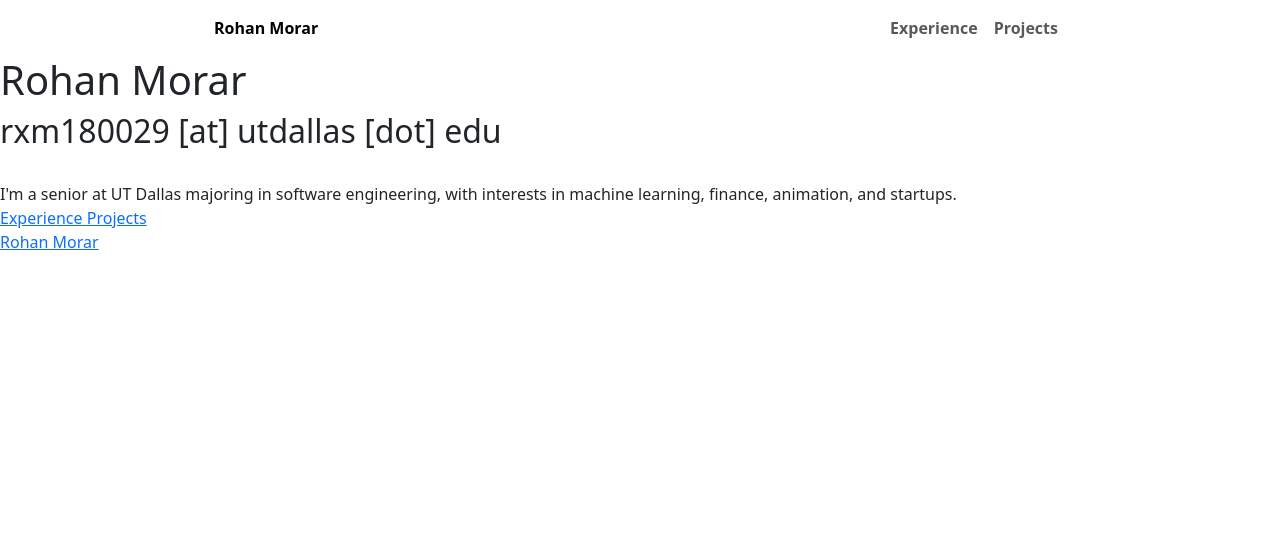
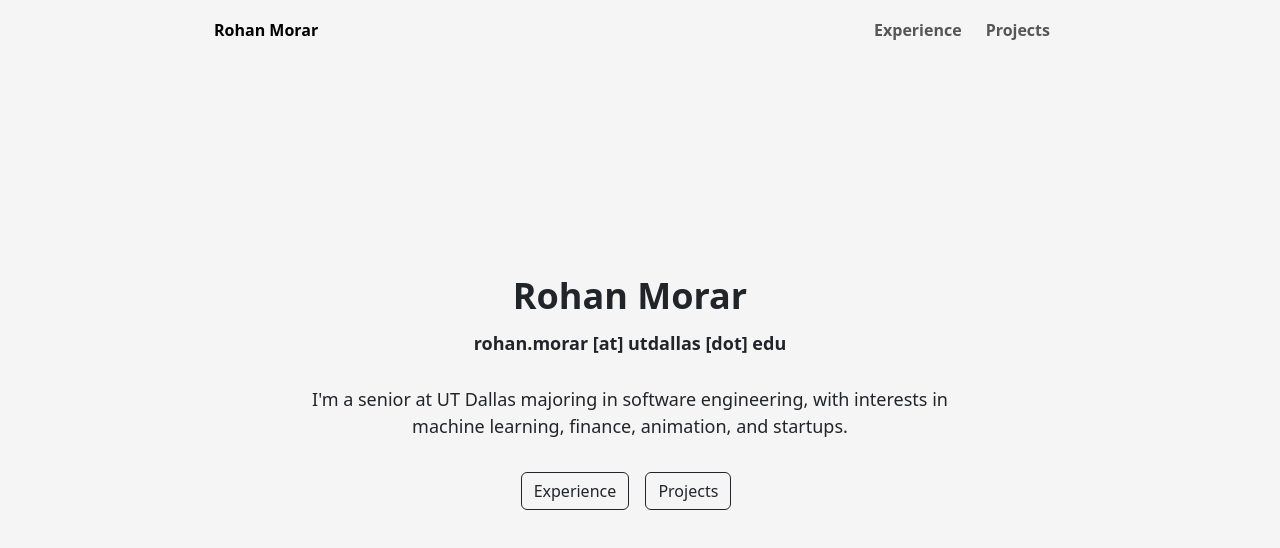
Before and after one commit to rohanmorar/my-website, a plain HTML site: page rmsite.html in a window 1280 px wide. Drawn offline with nearby package versions, Linux system fonts and the light colour scheme.

Commit message:
completed home page

```diff
--- a/css/styles.css
+++ b/css/styles.css
@@ -1,3 +1,20 @@
-body {
-  font-family: -apple-system, "system-ui", "segoe ui", Roboto, Oxygen, Ubuntu, Cantarell, "open sans", "helvetica neue", sans-serif;
+main{
+    margin-top: 16.85% !important;
+    margin-right: 20px !important;
 }
+header{
+    margin-top: 2px !important;
+}
+.main_name {
+    font-size: 36px !important;
+}
+.main_text {
+    font-size: 18px !important;
+}
+.main_email{
+    font-size: 18px !important;
+}
+
+body{
+    background-color: rgb(245, 245, 245) !important;
+}
--- a/rmsite.html
+++ b/rmsite.html
@@ -16,55 +16,28 @@
         </div>
         <ul class="navbar-nav list-group-horizontal">
           <li class="nav-link-1 list-group-item px-2 fw-bold fs-6"><a class="nav-link" href="#">Experience</a></li>
-          <li class="nav-link-2 list-group-item px-2 me-5 fw-bold fs-6"><a class="nav-link" href="#">Projects</a></li>
+          <li class="nav-link-2 list-group-item px-2 me-5 fw-bold fs-6"><a class="nav-link mx-2" href="#">Projects</a></li>
         </ul>
       </nav>
     </div>
   </header>
-
-
-    <!-- <header>
-    <div class="navbar_group">
-      <nav class="navbar">
-          <a class="brand" href="#">Rohan Morar</a>
-        <ul class="navbar_links">
-          <li>
-            <a href="#" class="nav_link">
-              <span>Experience</span>
-            </a>
-          </li>
-          <li>
-            <a href="#" class="nav_link">
-              <span>Projects</span>
-            </a>
-          </li>
-        </ul>
-      </nav>
-    </div>
-  </header> -->
-
   <main class="main">
-    <div class="profile">
+    <div class="profile justify-content-center">
       <div class="profile_inner">
-        <h1>Rohan Morar</h1>
-        <h2>rxm180029 [at] utdallas [dot] edu</h2>
+        <h1 class="main_name text-center fw-bold mb-3">Rohan Morar</h1>
+        <h2 class="main_email text-center fw-bold">rohan.morar [at] utdallas [dot] edu</h2>
         <br>
-        <span>I'm a senior at UT Dallas majoring in software engineering, with interests in machine learning, finance, animation, and startups.</span>
-        <div class = "buttons">
-          <a href="experience/" rel="noopener" title="Experience">
-            <span class="button-inner">Experience</span>
-          </a>
-          <a href="projects/" rel="noopener" title="Projects">
-            <span class="button-inner">Projects</span>
-          </a>
-        </div>
+        <p class="main_text text-center" >I'm a senior at UT Dallas majoring in software engineering, with interests in <br>machine learning, finance, animation, and startups.</p>
+        <div class = "buttons text-center">
+          <span class="button-inner btn btn-outline-dark mt-3 me-1">Experience</span>
+          <span class="button-inner btn btn-outline-dark mt-3 mx-2">Projects</span>
       </div>
     </div>
   </main>
 
-  <footer>
+  <!-- <footer>
     <a href="$">Rohan Morar</a>
-  </footer>
+  </footer> -->
 
 
 </body>
```
